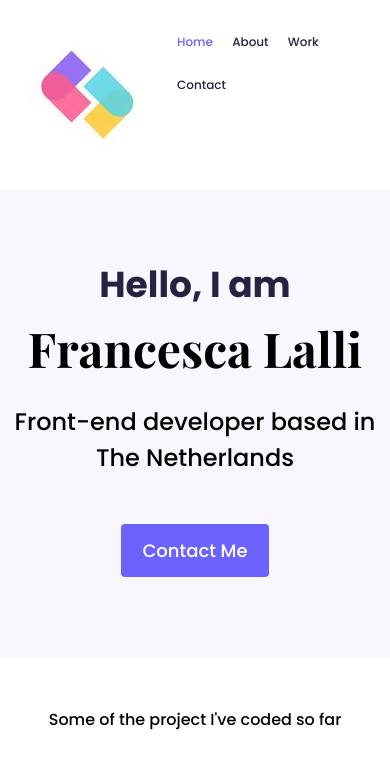
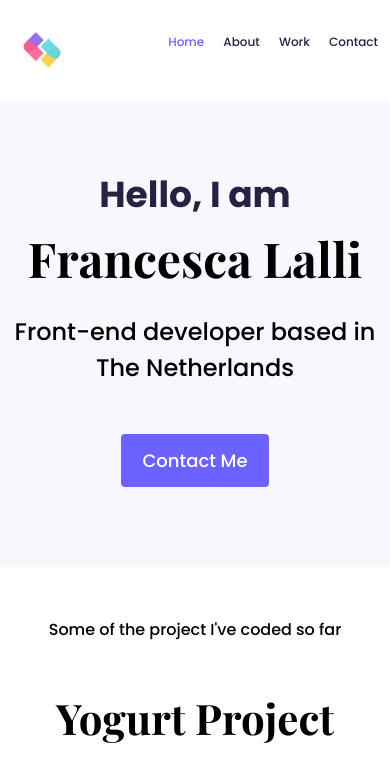
Before and after one commit to Flall/portfolio-project, a plain HTML site: page index.html in a window 390 px wide. Shown: the top 780 px of the page. Drawn offline with nearby package versions, Linux system fonts and the light colour scheme.

Commit message:
header logo smartphone resolution fixed

```diff
--- a/styles/portfolio.css
+++ b/styles/portfolio.css
@@ -146,6 +146,11 @@ nav li {
   h2 {
     font-size: 42px;
   }
+
+  .logo {
+    max-height: 60px;
+  }
+
   .hero {
     padding: 80px 10px;
   }
```
Also changed, not shown: 1 other file.
